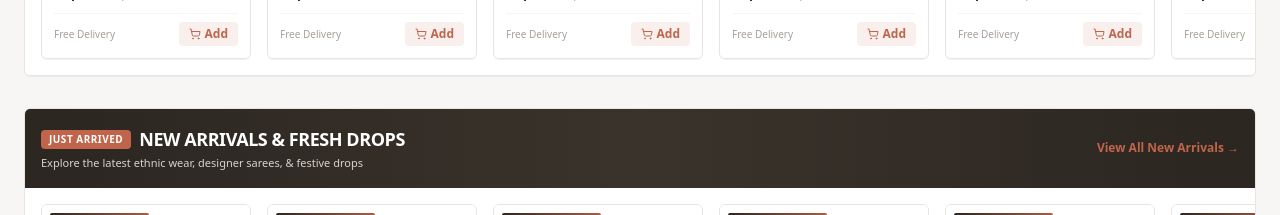
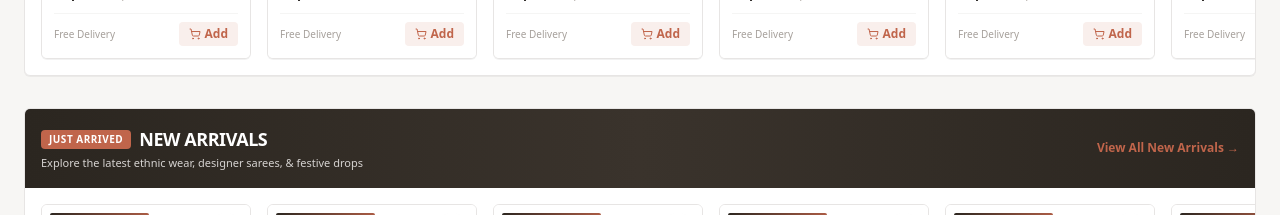
Before and after one commit to apprajunaha-nagro/clothing, a React (Vite) app: page / in a window 1280 px wide. Shown: the part 2000-2215 px from the top of the page. Built offline with nearby package versions, Linux system fonts and the light colour scheme; no server answers; grey boxes are pictures that could not be loaded; a web font is replaced by a local one.

Commit message:
style: standardize section name strictly to New Arrivals across storefront and admin panel

```diff
--- a/src/components/admin/AdminMarketingView.tsx
+++ b/src/components/admin/AdminMarketingView.tsx
@@ -18,7 +18,7 @@ export const AdminMarketingView: React.FC = () => {
   const [dealSearchQuery, setDealSearchQuery] = useState('');
 
   // New Arrivals section state fields
-  const [naTitle, setNaTitle] = useState(settings.newArrivalsTitle || 'New Arrivals & Fresh Drops');
+  const [naTitle, setNaTitle] = useState(settings.newArrivalsTitle || 'New Arrivals');
   const [naSubtitle, setNaSubtitle] = useState(settings.newArrivalsSubtitle || 'Explore the latest ethnic wear, designer sarees, & festive drops');
   const [naBadge, setNaBadge] = useState(settings.newArrivalsBadge || 'JUST ARRIVED');
   const [naMaxItems, setNaMaxItems] = useState(settings.newArrivalsMaxItems || 10);
@@ -423,7 +423,7 @@ export const AdminMarketingView: React.FC = () => {
                   <Sparkles className="w-5 h-5" />
                 </div>
                 <div>
-                  <h3 className="text-base font-bold font-serif text-stone-900">New Arrivals & Fresh Drops Section Controls</h3>
+                  <h3 className="text-base font-bold font-serif text-stone-900">New Arrivals Section Controls</h3>
                   <p className="text-xs text-stone-500">
                     Controls the "New Arrivals" section positioned directly below "Trending in Sarees & Ethnic" on homepage
                   </p>
@@ -456,7 +456,7 @@ export const AdminMarketingView: React.FC = () => {
                   type="text"
                   value={naTitle}
                   onChange={(e) => setNaTitle(e.target.value)}
-                  placeholder="New Arrivals & Fresh Drops"
+                  placeholder="New Arrivals"
                   className="w-full border border-stone-300 rounded-lg p-2.5 focus:outline-none focus:border-[#C0654B]"
                 />
               </div>
--- a/src/data/seedData.ts
+++ b/src/data/seedData.ts
@@ -39,7 +39,7 @@ export const initialSiteSettings: SiteSettings = {
   dealsMinDiscount: 20,
   adBannerEnabled: true,
   newArrivalsEnabled: true,
-  newArrivalsTitle: "New Arrivals & Fresh Drops",
+  newArrivalsTitle: "New Arrivals",
   newArrivalsSubtitle: "Explore the latest ethnic wear, designer sarees, & festive drops",
   newArrivalsBadge: "JUST ARRIVED",
   newArrivalsMaxItems: 10,
--- a/src/pages/HomePage.tsx
+++ b/src/pages/HomePage.tsx
@@ -202,7 +202,7 @@ export const HomePage: React.FC<HomePageProps> = ({ onNavigate }) => {
                     {settings.newArrivalsBadge || 'JUST ARRIVED'}
                   </span>
                   <h2 className="text-base sm:text-lg font-bold uppercase tracking-tight">
-                    {settings.newArrivalsTitle || 'New Arrivals & Fresh Drops'}
+                    {settings.newArrivalsTitle || 'New Arrivals'}
                   </h2>
                 </div>
                 {settings.newArrivalsSubtitle && (
--- a/src/pages/ProductListingPage.tsx
+++ b/src/pages/ProductListingPage.tsx
@@ -119,7 +119,7 @@ export const ProductListingPage: React.FC<ProductListingPageProps> = ({ onNaviga
     sectionSubtitle = 'Flat 30% to 60% OFF on festive sarees, kurtas, western wear, and soft innerwear.';
     sectionBadge = 'UP TO 60% OFF';
   } else if (tagParam === 'new_arrival' || rawSlug === 'new-arrivals') {
-    sectionTitle = 'New Arrivals & Fresh Drops';
+    sectionTitle = 'New Arrivals';
     sectionSubtitle = 'Latest trends and newly launched styles updated daily across all departments.';
     sectionBadge = 'NEW IN STORE';
   } else if (tagParam === 'bestseller' || rawSlug === 'bestsellers') {
```
